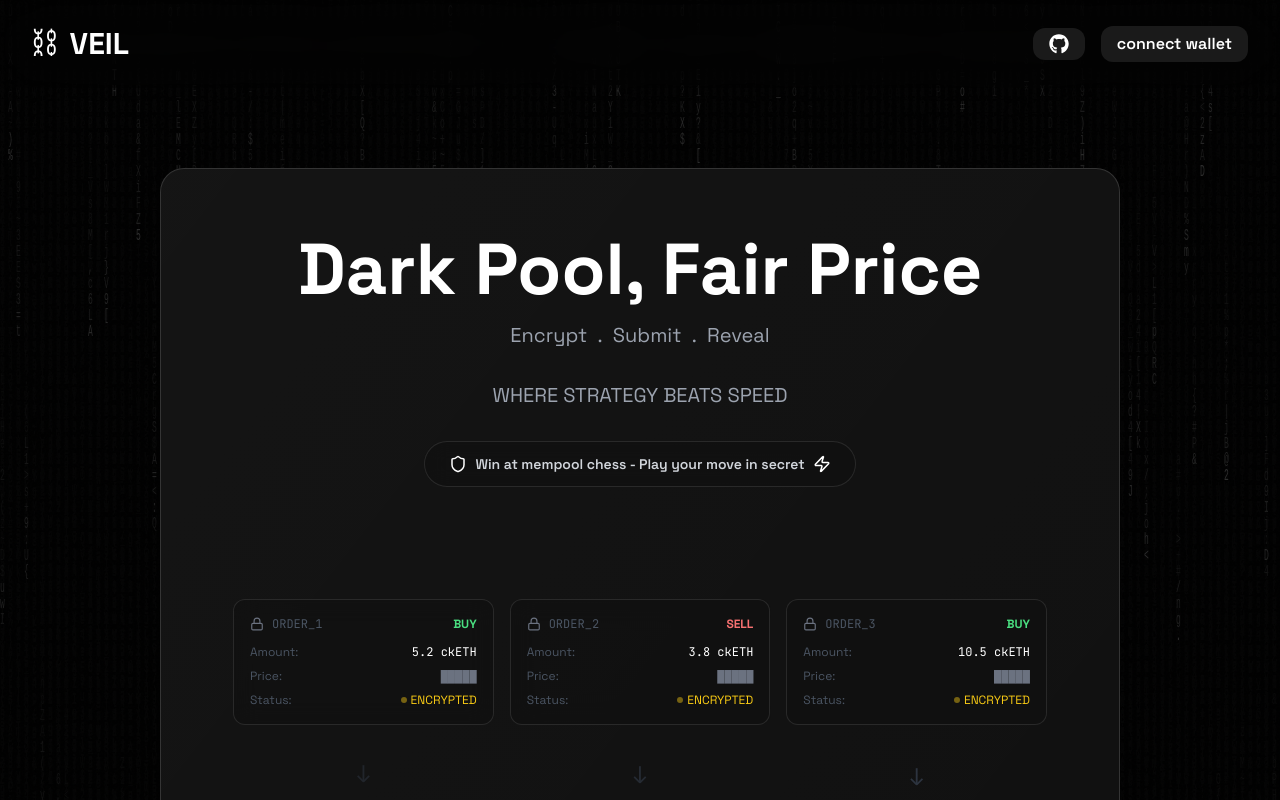
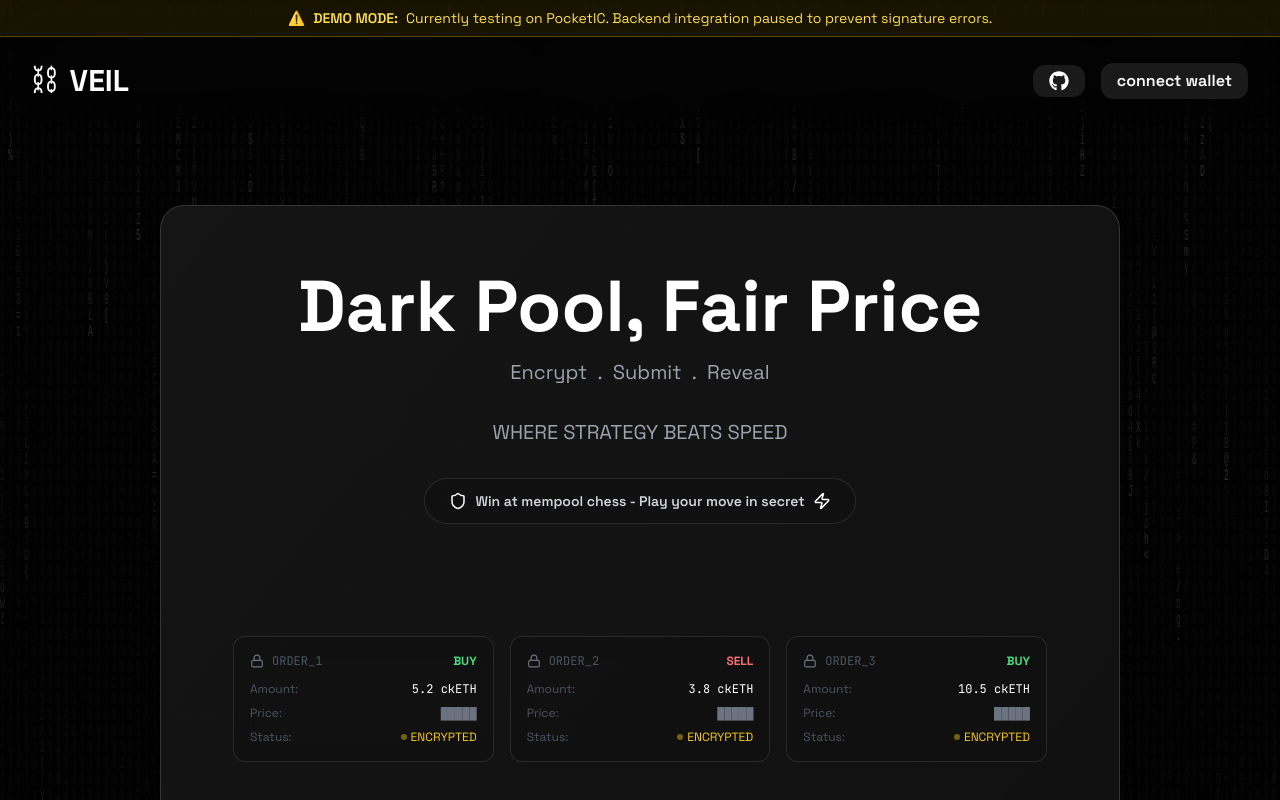
Before and after one commit to Aditya-Guntur/veil, a React (Vite) app in the folder frontend/: page / in a window 1280 px wide. Shown: the top 800 px of the page. Built offline with nearby package versions, Linux system fonts and the light colour scheme; no server answers.

Commit message:
Update App.tsx

```diff
--- a/frontend/src/App.tsx
+++ b/frontend/src/App.tsx
@@ -56,6 +56,18 @@ const handleConnect = async () => {
 
         {/* Header */}
         <header className="relative z-10 backdrop-blur-xl">
+
+                    {/* Disclaimer Banner */}
+          <div className="bg-yellow-500/10 border-b border-yellow-500/30 backdrop-blur-sm">
+            <div className="max-w-7xl mx-auto px-4 py-2">
+              <p className="text-center text-sm text-yellow-300 flex items-center justify-center gap-2">
+                <span>⚠️</span>
+                <span className="font-semibold">DEMO MODE:</span>
+                <span>Currently testing on PocketIC. Backend integration paused to prevent signature errors.</span>
+              </p>
+            </div>
+          </div>
+
           <div className="max-w-7xl mx-auto px-4 sm:px-6 lg:px-8">
             <div className="flex justify-between items-center py-6">
               {/* Logo */}
```
